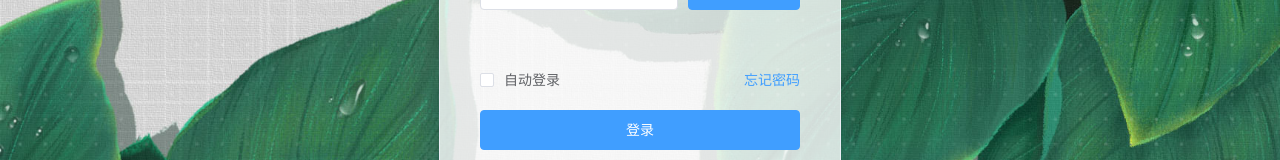
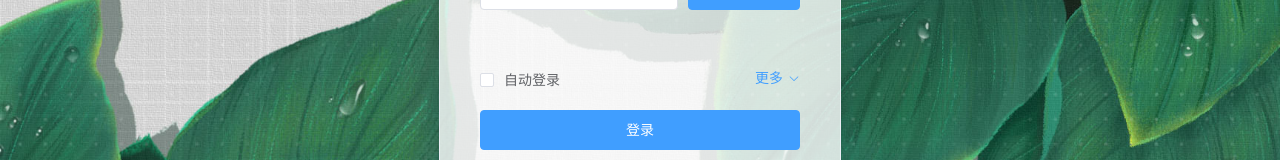
Before and after one commit to uEndMe/0723--todolist, a Vue app: page /login in a window 1280 px wide. Shown: the part 380-540 px from the top of the page. Built offline with nearby package versions, Linux system fonts and the light colour scheme.

Commit message:
login 优化小按钮（更多）

```diff
--- a/src/pages/login/VLogin.vue
+++ b/src/pages/login/VLogin.vue
@@ -52,10 +52,16 @@
         <div class="formEmpty"></div>
         <div class="formMisc">
           <el-checkbox v-model="savePwd">自动登录</el-checkbox>
-          <el-link
-            :underline="false"
-            type="primary"
-          >忘记密码</el-link>
+          <el-dropdown>
+            <span class="el-dropdown-link">
+              更多<i class="el-icon-arrow-down el-icon--right"></i>
+            </span>
+            <el-dropdown-menu slot="dropdown">
+              <el-dropdown-item>手机登录</el-dropdown-item>
+              <el-dropdown-item>忘记密码</el-dropdown-item>
+              <el-dropdown-item>注册账号</el-dropdown-item>
+            </el-dropdown-menu>
+          </el-dropdown>
         </div>
         <el-button
           type="primary"
@@ -125,6 +131,13 @@ export default {
   display flex
   justify-content space-between
 
+.el-dropdown-link
+  cursor pointer
+  color #409EFF
+
+.el-icon-arrow-down
+  font-size 12px
+
 .submit
   width 100%
 </style>
```
